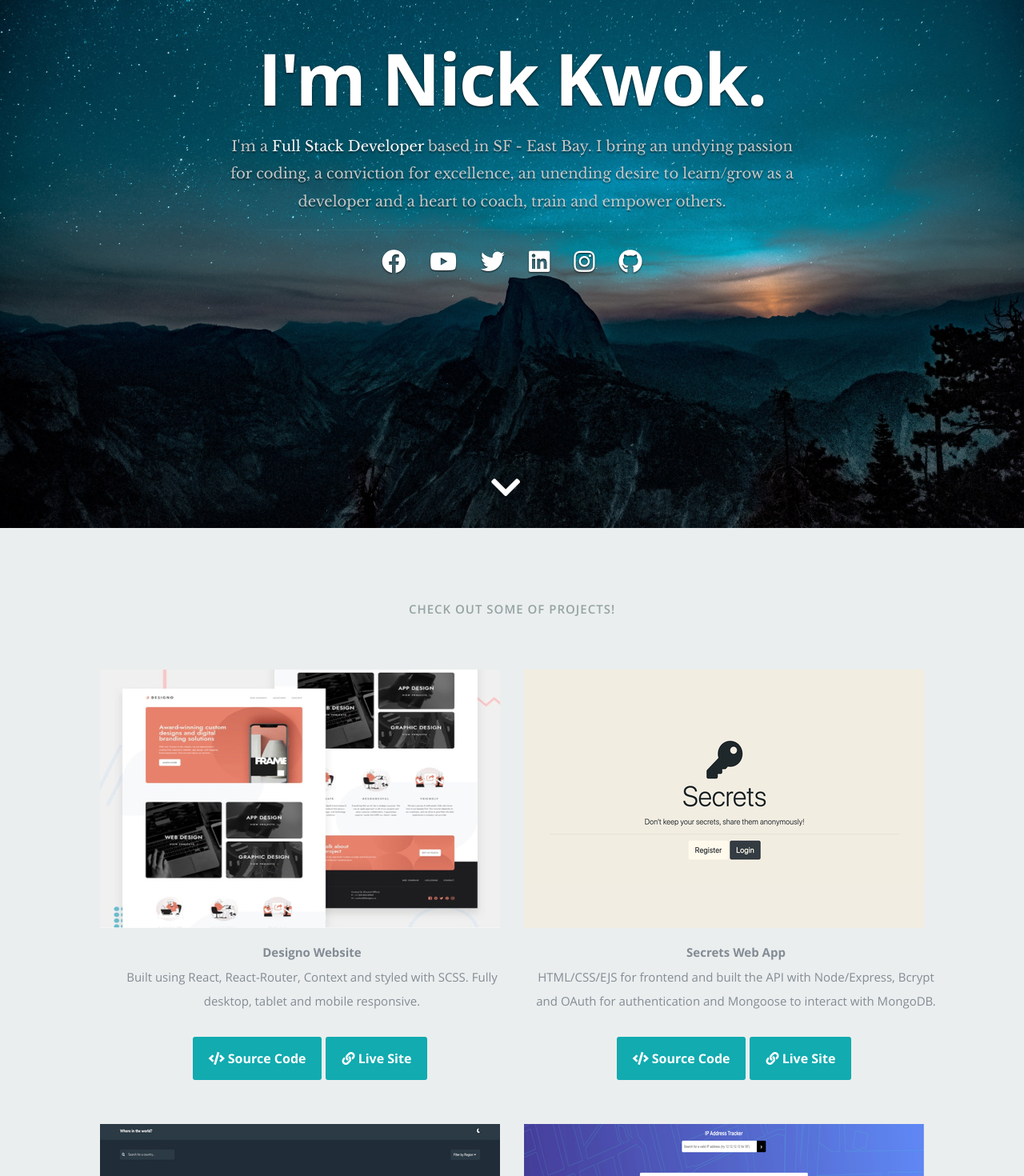
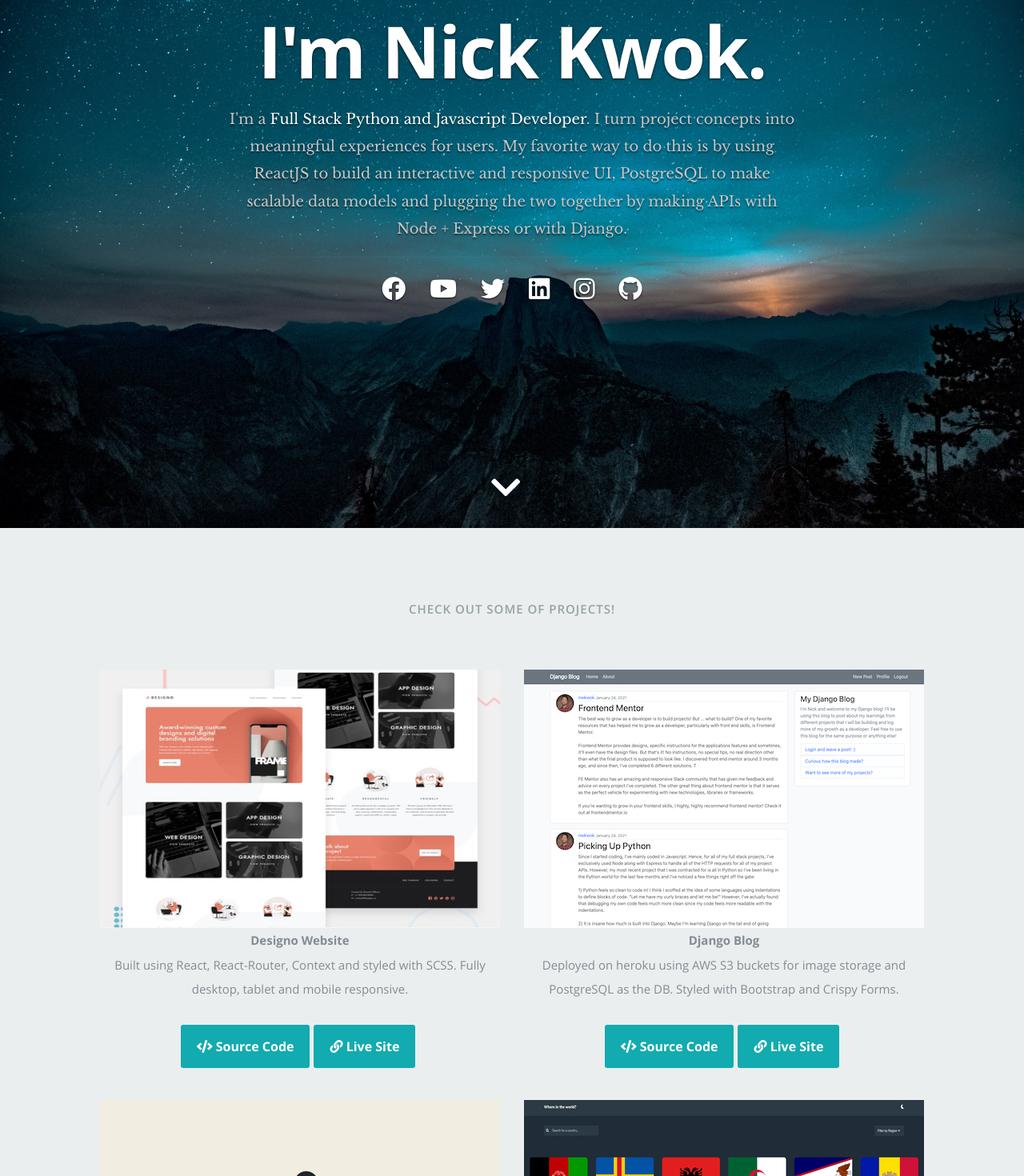
Before and after one commit to nwkwok/cv, a React (Create React App) app: page / in a window 1280 px wide. Shown: the part 140-1610 px from the top of the page at 80% size. Built offline with nearby package versions, Linux system fonts and the light colour scheme.

Commit message:
add django blog project and fix footer

```diff
--- a/public/css/layout.css
+++ b/public/css/layout.css
@@ -285,7 +285,7 @@ ul#nav li.current a { color: #F06000; }
 }
 
 /*----------------------------------------------*/
-/*	Skill Bars
+/*	Skills
 /*----------------------------------------------*/
 
 #techSkill {
@@ -324,134 +324,6 @@ ul#nav li.current a { color: #F06000; }
    transition: .5s
 }
 
-/* .bars {
-	width: 95%;
-	float: left;
-	padding: 0;
-	text-align: left;
-}
-.bars .skills {
-  	margin-top: 36px;
-   list-style: none;
-}
-.bars li {
-   position: relative;
-  	margin-bottom: 60px;
-  	background: #ccc;
-  	height: 42px;
-  	border-radius: 3px;
-}
-.bars li em {
-	font: 15px 'opensans-bold', sans-serif;
-   color: #313131;
-	text-transform: uppercase;
-   letter-spacing: 2px;
-	font-weight: normal;
-   position: relative;
-	top: -36px;
-}
-.bar-expand {
-   position: absolute;
-   left: 0;
-   top: 0;
-
-   margin: 0;
-   padding-right: 24px;
-  	background: #313131;
-   display: inline-block;
-  	height: 42px;
-   line-height: 42px;
-   border-radius: 3px 0 0 3px;
-} */
-/*
-.git {
-  	-moz-animation: git 2s ease;
-  	-webkit-animation: git 2s ease;
-}
-.illustrator {
-  	-moz-animation: illustrator 2s ease;
-  	-webkit-animation: illustrator 2s ease;
-}
-.reactjs {
-  	-moz-animation: reactjs 2s ease;
-  	-webkit-animation: reactjs 2s ease;
-}
-.css {
-  	-moz-animation: css 2s ease;
-  	-webkit-animation: css 2s ease;
-}
-.html5 {
-  	-moz-animation: html5 2s ease;
-  	-webkit-animation: html5 2s ease;
-}
-.vuejs {
-  	-moz-animation: vuejs 2s ease;
-  	-webkit-animation: vuejs 2s ease;
-}
-.mongodb {
-  	-moz-animation: mongodb 2s ease;
-  	-webkit-animation: mongodb 2s ease;
-}
-
-@-moz-keyframes git {
-  0%   { width: 0px;  }
-  100% { width: 60%;  }
-}
-@-moz-keyframes illustrator {
-  0%   { width: 0px;  }
-  100% { width: 55%;  }
-}
-@-moz-keyframes reactjs {
-  0%   { width: 0px;  }
-  100% { width: 50%;  }
-}
-@-moz-keyframes css {
-  0%   { width: 0px;  }
-  100% { width: 90%;  }
-}
-@-moz-keyframes html5 {
-  0%   { width: 0px;  }
-  100% { width: 80%;  }
-}
-@-moz-keyframes vuejs {
-  0%   { width: 0px;  }
-  100% { width: 50%;  }
-}
-@-moz-keyframes mongodb {
-  0%   { width: 0px;  }
-  100% { width: 80%;  }
-}
-
-@-webkit-keyframes photoshop {
-  0%   { width: 0px;  }
-  100% { width: 60%;  }
-}
-@-webkit-keyframes illustrator {
-  0%   { width: 0px;  }
-  100% { width: 55%;  }
-}
-@-webkit-keyframes reactjs {
-  0%   { width: 0px;  }
-  100% { width: 50%;  }
-}
-@-webkit-keyframes css {
-  0%   { width: 0px;  }
-  100% { width: 90%;  }
-}
-@-webkit-keyframes html5 {
-  0%   { width: 0px;  }
-  100% { width: 80%;  }
-}
-@-webkit-keyframes vuejs {
-  0%   { width: 0px;  }
-  100% { width: 50%;  }
-}
-@-webkit-keyframes mongodb {
-  0%   { width: 0px;  }
-  100% { width: 80%;  }
-}  */
-
-/* ------------------------------------------------------------------ */
 /* e. Portfolio Section
 /* ------------------------------------------------------------------ */
 
@@ -474,14 +346,14 @@ ul#nav li.current a { color: #F06000; }
 
 /* Portfolio Content */
 
-.portfolio-item {
+/* .portfolio-item {
    margin: 15px;
    width: 500px;
 }
 
 .portfolio-item .item-wrap {
    width: 500px;
-}
+} */
 
 
 #portfolio-wrapper .columns { margin-bottom: 36px; }
@@ -563,7 +435,7 @@ ul#nav li.current a { color: #F06000; }
 }
 
 
-@media (max-width: 767px) {
+/* @media (max-width: 767px) {
 
    .portfolio-item {
       margin: 15px;
@@ -583,7 +455,7 @@ ul#nav li.current a { color: #F06000; }
         text-align: center;
         width: 370px;
         height: 240px;
-}
+} */
 
 
 
--- a/public/resumeData.json
+++ b/public/resumeData.json
@@ -1,8 +1,8 @@
 {
   "main": {
     "name":"Nick Kwok",
-    "occupation":"Full Stack Developer",
-    "description":"I bring an undying passion for coding, a conviction for excellence, an unending desire to learn/grow as a developer and a heart to coach, train and empower others",
+    "occupation":"Full Stack Python and Javascript Developer",
+    "description":"I turn project concepts into meaningful experiences for users. My favorite way to do this is by using ReactJS to build an interactive and responsive UI, PostgreSQL to make scalable data models and plugging the two together by making APIs with Node + Express or with Django",
     "image":"profilepic.jpg",
     "bio":"I am a developer that is passionate about empowering people and businesses through the power of technology. I enjoy experimenting with new technologies and incorporating them into new projects. I'm currently developing an app called TripSpirian utilizing a React, Experss, Node and PostgreSQL stack and pushing code to my GitHub almost everyday! If you want to connect and talk dev, my contact info is below!",
     "contactmessage":"Wanna talk tech and/or collaborate on a future project? Drop me a message and lets connect!",
@@ -159,6 +159,15 @@
         "techUsed":"Built using React, React-Router, Context and styled with SCSS. Fully desktop, tablet and mobile responsive."
       },
       {
+        "title":"Django Blog",
+        "category":"Use this platform to post development related material!",
+        "image":"django-blog.jpg",
+        "url":"https://nick-django-blog.herokuapp.com/",
+        "sourceurl": "https://github.com/nwkwok/Python/commits/main/django-blog/project",
+        "techTitle":"Django Blog",
+        "techUsed":"Deployed on heroku using AWS S3 buckets for image storage and PostgreSQL as the DB. Styled with Bootstrap and Crispy Forms."
+      },
+      {
         "title":"Secrets",
         "category":"Post one anonymous secret, read countless others!",
         "image":"secrets.jpg",
@@ -209,7 +218,7 @@
         "image":"shopping-list.jpg",
         "url":"https://react-hooks-2e5ac.web.app/",
         "sourceurl": "https://github.com/nwkwok/React",
-        "techTitle":"Countries App",
+        "techTitle":"React Shopping List",
         "techUsed":"Built using React and React Bootsrap showcasing the use of ALL built-in React Hooks. DB and deployment with Firebase."
 
       },
@@ -246,7 +255,7 @@
         "image":"tripspirian.jpg",
         "url":"https://github.com/nwkwok/Tripspirian",
         "sourceurl": "https://github.com/nwkwok/Tripspirian",
-        "techTitle":"Countries App",
+        "techTitle":"TripSpirian",
         "techUsed":"Built with React, React-Router and SCSS. Finished API made with Node/Express using Bcrypt & JWT for auth with PostgreSQL as the DB."
       },
       {
--- a/src/Components/Footer.js
+++ b/src/Components/Footer.js
@@ -27,7 +27,6 @@ class Footer extends Component {
         </div>
         <div id="go-top"><a className="smoothscroll" title="Back to Top" href="#home">
           <FontAwesome fa="fas fa-chevron-up"/>
-          {/* <i className="fas fa-chevron-up"></i> */}
           </a></div>
      </div>
   </footer>
--- a/src/Components/Header.js
+++ b/src/Components/Header.js
@@ -35,7 +35,7 @@ class Header extends Component {
       <div className="row banner">
          <div className="banner-text">
             <h1 className="responsive-headline">I'm {name}.</h1>
-            <h3>I'm a <span>{occupation}</span> based in {city}. {description}.</h3>
+            <h3>I'm a <span>{occupation}</span>. {description}.</h3>
             <hr />
             <ul className="social">
                {networks}
```
Also changed, not shown: public/css/media-queries.css (line endings or trailing spaces), public/images/portfolio/django-blog.jpg (added), 1 other file (tests, documents, lock files or other folders).
